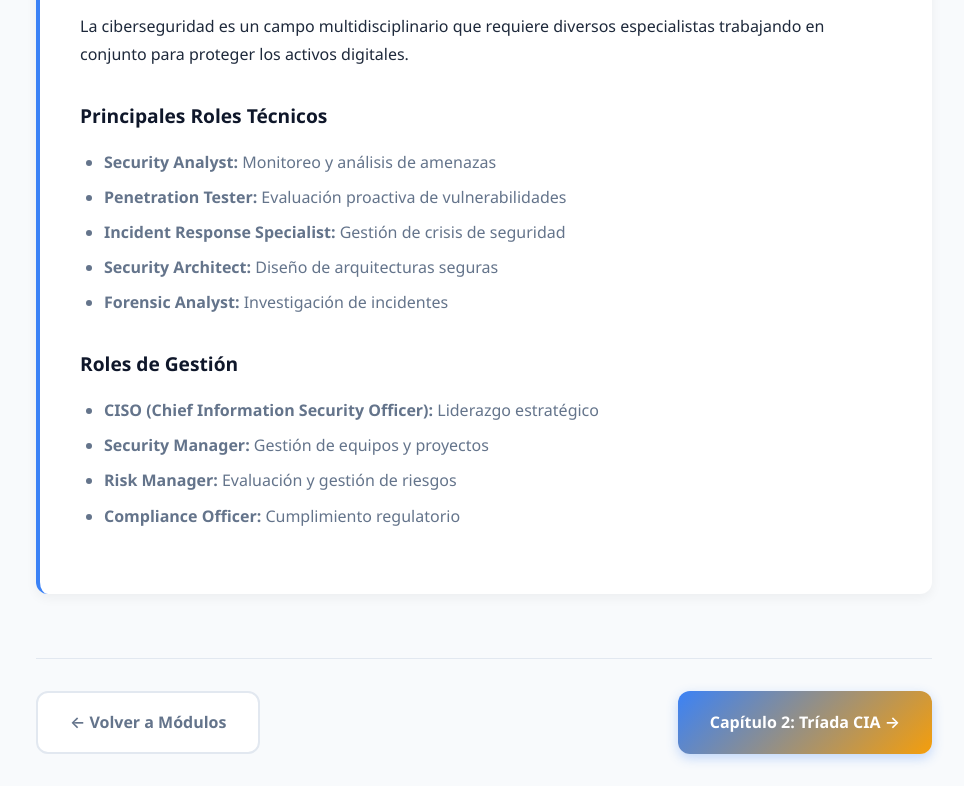
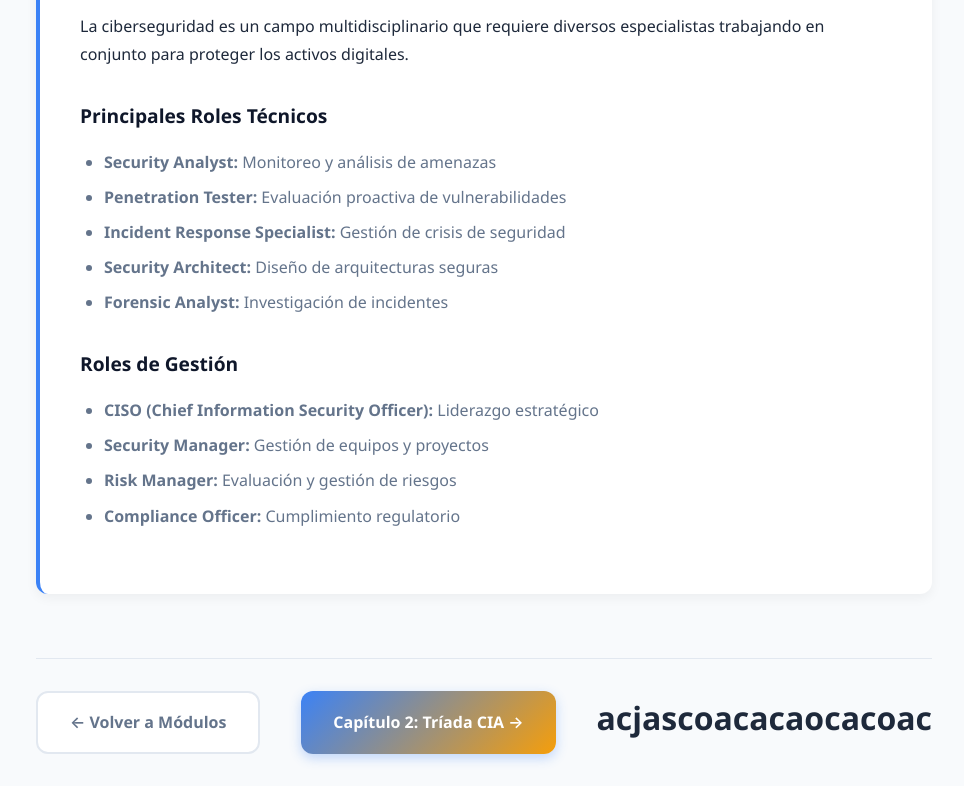
Before and after one commit to Darry12R/repo-prueba, a plain HTML site: page modulo1.html in a window 1280 px wide. Shown: the part 4628-5414 px from the top of the page, without its empty margins (316-1280 px from the left). Drawn offline with Linux system fonts and the light colour scheme.

Commit message:
agregando x

```diff
--- a/modulo1.html
+++ b/modulo1.html
@@ -1047,6 +1047,7 @@
                     <a href="modulo2.html" class="nav-btn nav-btn-primary">
     Capítulo 2: Tríada CIA →
                </a>
+               <h1>acjascoacacaocacoac</h1>
 
                     </a>
                 </div>
```
Also changed, not shown: modulo2.html (+1 -0 lines).
